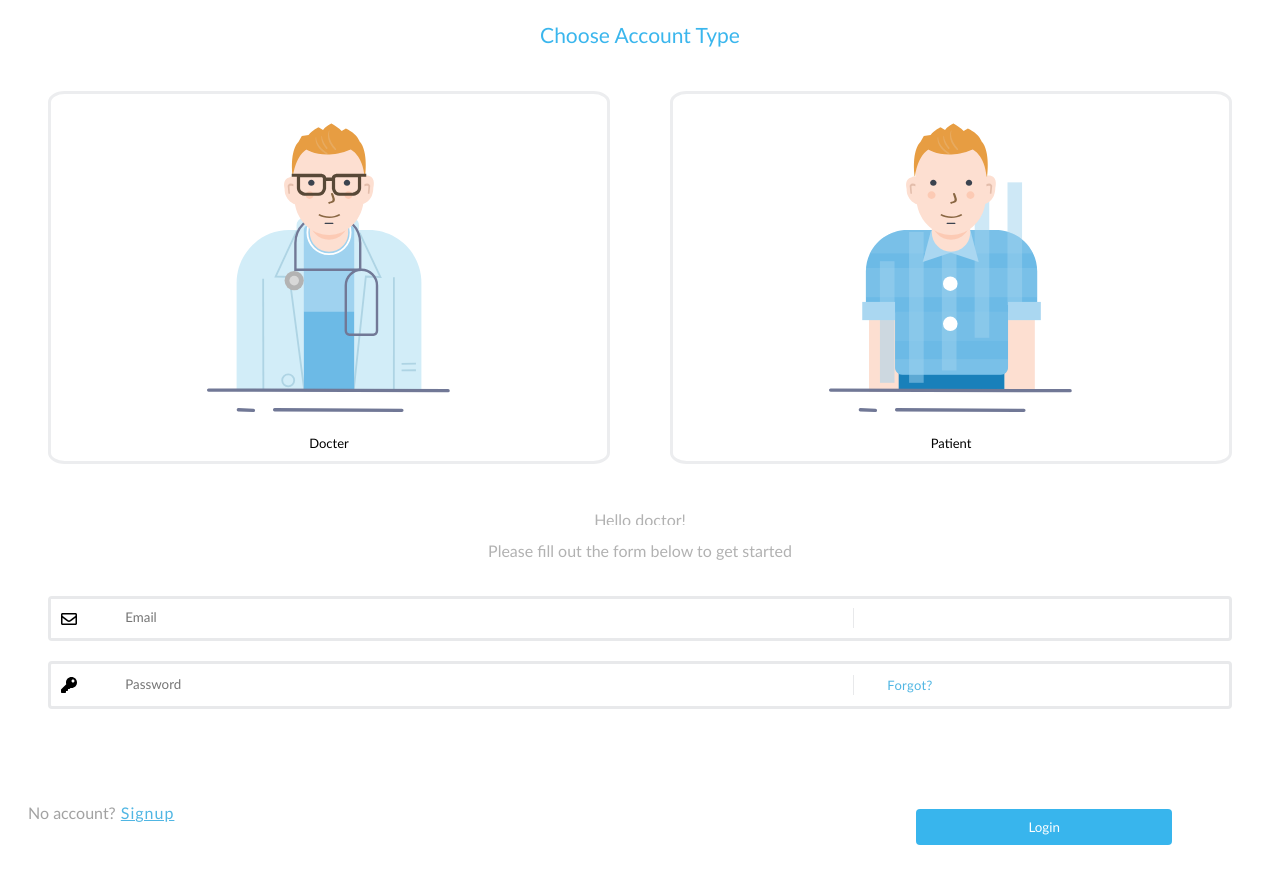
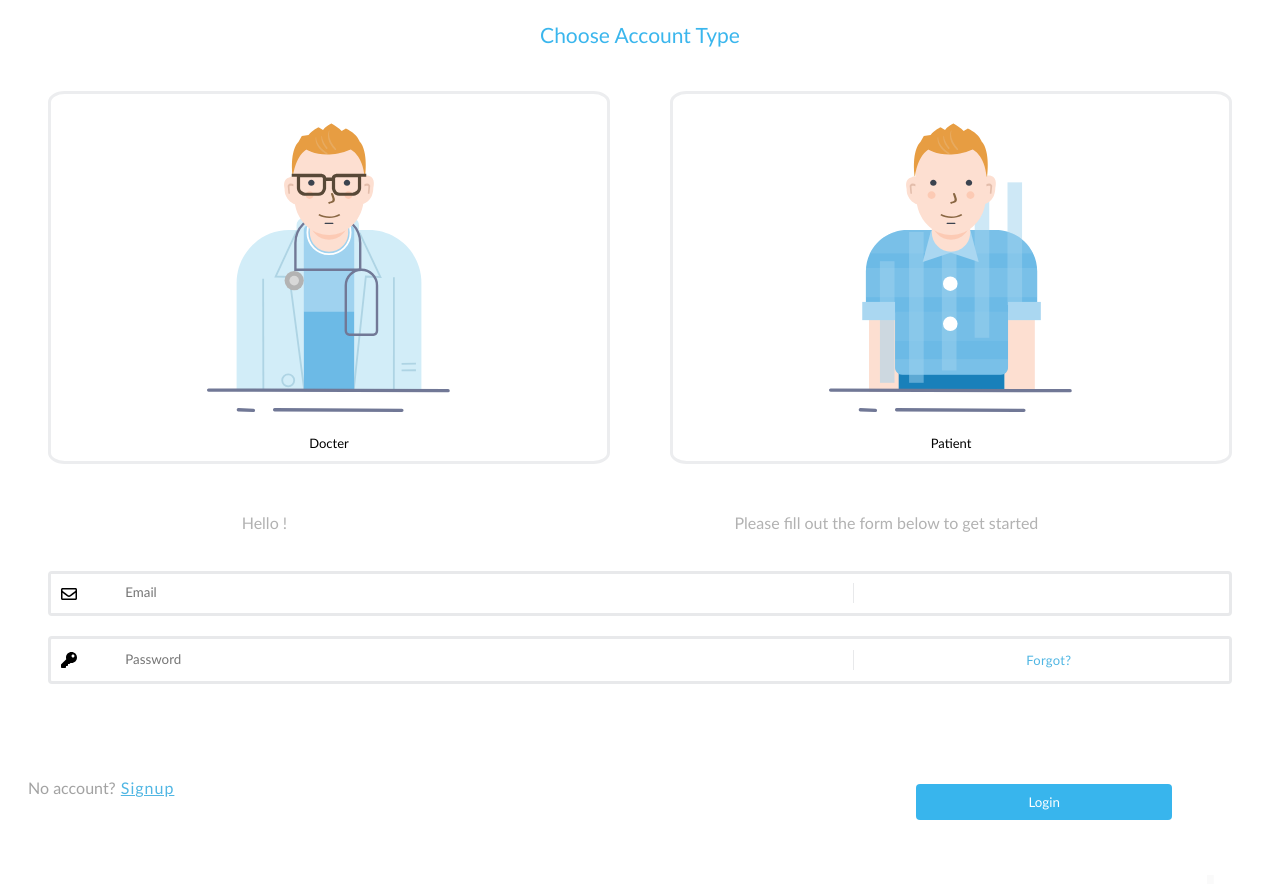
Before and after one commit to huanzochen/login-page-flex, a React (Create React App) app: page / in a window 1280 px wide. Shown: the top 884 px of the page. Built offline with nearby package versions, Linux system fonts and the light colour scheme.

Commit message:
增加 type 提示 text& 微調版面 1. Welcome text type 提示 2. 微調版面

```diff
--- a/src/App.js
+++ b/src/App.js
@@ -10,14 +10,26 @@ import './styles.css'
 class App extends React.Component {
   constructor(props) {
     super(props)
-    this.state = {}
+    this.state = {
+      type:''
+    }
+    this.changeAccountType = this.changeAccountType.bind(this)
   }
+
+  changeAccountType(selectedTypeName) {
+    this.setState({ type:selectedTypeName.toLowerCase() })
+  }
+
   render() {
     return (
       <div>
         <Banner></Banner>
-        <AccountTypes></AccountTypes>
-        <WelcomeText></WelcomeText>
+        <AccountTypes
+          changeAccountType={this.changeAccountType}
+        ></AccountTypes>
+        <WelcomeText
+          type={this.state.type}
+        ></WelcomeText>
         <Login></Login>
         <Footer></Footer>
       </div>
--- a/src/components/AccountType/AccountType.js
+++ b/src/components/AccountType/AccountType.js
@@ -11,6 +11,7 @@ class AccountType extends React.Component {
   }
 
   clickType() {
+    this.props.changeAccountType(this.props.typeName)
     this.setState({ isClick: !this.state.isClick })
   }
 
--- a/src/components/Login/LoginBox.css
+++ b/src/components/Login/LoginBox.css
@@ -46,9 +46,11 @@
 }
 
 .login_box__input-box-extra {
+  flex-grow: 1;
   color: #50b6e3;
   font-size: 13px;
   letter-spacing: 0.3px;
+  text-align: center;
   width: 7%;
 }
 
--- a/src/pages/AccountTypes/AccountTypes.js
+++ b/src/pages/AccountTypes/AccountTypes.js
@@ -6,7 +6,9 @@ import './AccountTypes.css'
 class AccountTypes extends React.Component {
   constructor(props) {
     super(props)
-    this.state = {}
+    this.state = {
+      isClick: false
+    }
   }
 
   render() {
@@ -15,8 +17,14 @@ class AccountTypes extends React.Component {
         <div className="acccount_types__section">
           <div className="container">
             <div className="account_types__hero-row">
-              <AccountType {...AccountTypesObjOne}></AccountType>
-              <AccountType {...AccountTypesObjTwo}></AccountType>
+              <AccountType
+                {...AccountTypesObjOne}
+                changeAccountType={this.props.changeAccountType}
+              ></AccountType>
+              <AccountType
+                {...AccountTypesObjTwo}
+                changeAccountType={this.props.changeAccountType}
+              ></AccountType>
             </div>
           </div>
         </div>
--- a/src/pages/WelcomeText/Data.js
+++ b/src/pages/WelcomeText/Data.js
@@ -1,4 +1,4 @@
 export const welcomeTextObj = {
-  title: 'Hello doctor!',
+  title: 'Hello ',
   description: 'Please fill out the form below to get started'
 }
--- a/src/pages/WelcomeText/WelcomeText.css
+++ b/src/pages/WelcomeText/WelcomeText.css
@@ -16,6 +16,26 @@
 }
 
 .welcome_text__text-wrapper p {
+  padding: 3px 0;
   text-align: center;
   color: #b2b2b2;
 }
+
+@media screen and (min-width: 991px) {
+  .welcome_text__hero-row {
+    display: flex;
+    flex-direction: row;
+    padding: 10px;
+
+    /* background-color: rgb(133, 228, 129); */
+  }
+
+  .welcome_text__hero-row .col {
+    flex-grow: 1;
+    max-width: 100%;
+    margin-top: -10px;
+    margin-bottom: -10px;
+
+    /* background-color: rgb(235, 211, 118); */
+  }
+}
--- a/src/pages/WelcomeText/WelcomeText.js
+++ b/src/pages/WelcomeText/WelcomeText.js
@@ -15,7 +15,7 @@ class WelcomeText extends React.Component {
           <div className="welcome_text__hero-row">
             <div className="col">
               <div className="welcome_text__text-wrapper">
-                <p>{welcomeTextObj.title}</p>
+                <p>{welcomeTextObj.title}{this.props.type}{'!'}</p>
               </div>
             </div>
             <div className="col">
```
